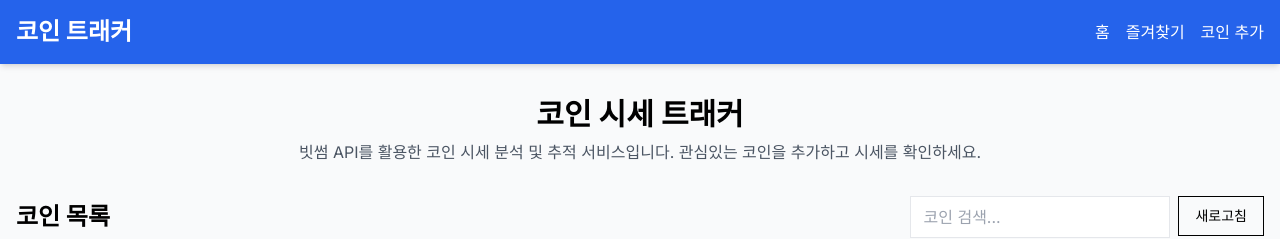
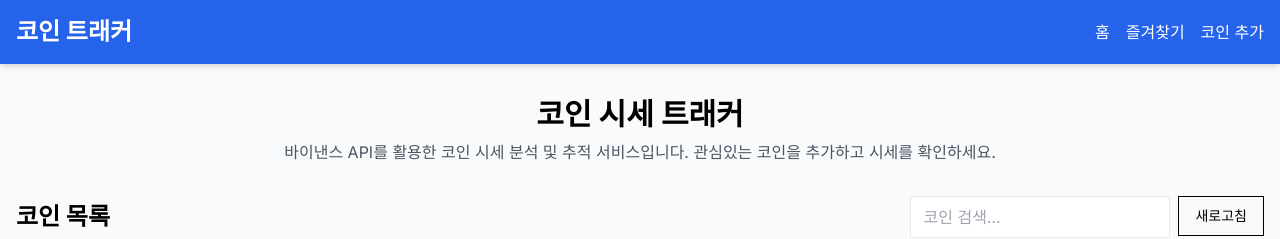
Before and after one commit to week-life/coin, a Next.js app: page / in a window 1280 px wide. Shown: the top 239 px of the page. Built offline with nearby package versions, Linux system fonts and the light colour scheme.

Commit message:
Update page description to Binance API

```diff
--- a/app/page.tsx
+++ b/app/page.tsx
@@ -6,7 +6,7 @@ export default function Home() {
       <div className="text-center mb-8">
         <h1 className="text-3xl font-bold mb-2">코인 시세 트래커</h1>
         <p className="text-gray-600">
-          빗썸 API를 활용한 코인 시세 분석 및 추적 서비스입니다.
+          바이낸스 API를 활용한 코인 시세 분석 및 추적 서비스입니다.
           관심있는 코인을 추가하고 시세를 확인하세요.
         </p>
       </div>
```
